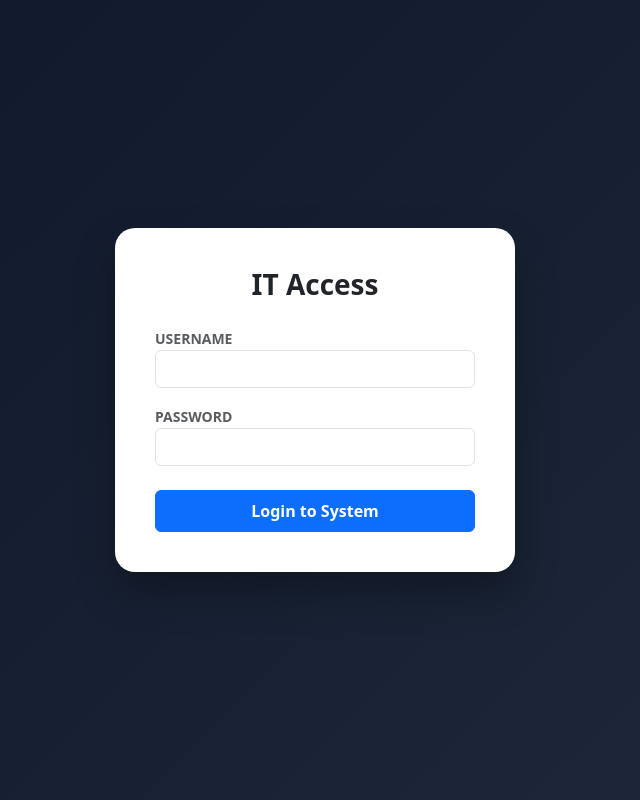
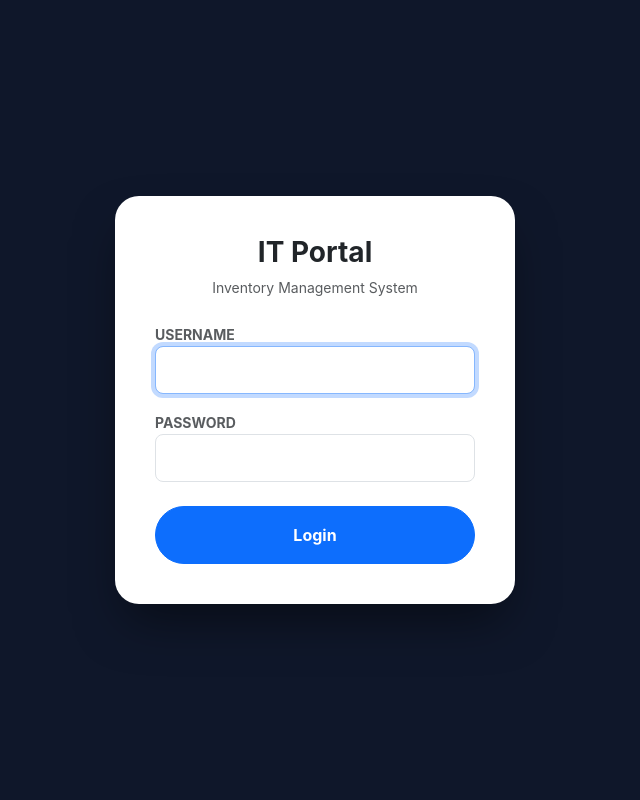
Before and after one commit to 3k100612-max/Inventory, a Flask app: page /login in a window 1280 px wide. Shown: the whole page, without its empty margins (325-965 px from the left). Run offline with Flask 3, Linux system fonts and the light colour scheme.

Commit message:
Update login.html

```diff
--- a/templates/login.html
+++ b/templates/login.html
@@ -3,30 +3,33 @@
 <head>
     <meta charset="UTF-8">
     <meta name="viewport" content="width=device-width, initial-scale=1.0">
-    <title>IT Login - Inventory Pro</title>
+    <title>IT Login</title>
     <link href="https://cdn.jsdelivr.net/npm/bootstrap@5.3.0/dist/css/bootstrap.min.css" rel="stylesheet">
     <style>
-        body { background: linear-gradient(135deg, #0f172a 0%, #1e293b 100%); height: 100vh; display: flex; align-items: center; justify-content: center; }
-        .login-card { background: white; padding: 40px; border-radius: 20px; box-shadow: 0 20px 40px rgba(0,0,0,0.3); width: 100%; max-width: 400px; }
+        body { background: #0f172a; height: 100vh; display: flex; align-items: center; justify-content: center; font-family: 'Inter', sans-serif; }
+        .login-card { background: white; padding: 40px; border-radius: 24px; box-shadow: 0 25px 50px -12px rgba(0,0,0,0.5); width: 100%; max-width: 400px; }
     </style>
 </head>
 <body>
     <div class="login-card">
-        <h3 class="fw-bold mb-4 text-center text-dark">IT Access</h3>
+        <div class="text-center mb-4">
+            <h3 class="fw-bold">IT Portal</h3>
+            <p class="text-muted small">Inventory Management System</p>
+        </div>
         <form method="POST">
             <div class="mb-3">
                 <label class="small fw-bold text-muted">USERNAME</label>
-                <input type="text" name="username" class="form-control" required>
+                <input type="text" name="username" class="form-control form-control-lg" required autofocus>
             </div>
             <div class="mb-4">
                 <label class="small fw-bold text-muted">PASSWORD</label>
-                <input type="password" name="password" class="form-control" required>
+                <input type="password" name="password" class="form-control form-control-lg" required>
             </div>
-            <button type="submit" class="btn btn-primary w-100 py-2 fw-bold">Login to System</button>
+            <button type="submit" class="btn btn-primary w-100 py-3 fw-bold rounded-pill">Login</button>
         </form>
         {% with messages = get_flashed_messages() %}
           {% if messages %}
-            <div class="alert alert-danger mt-3 small">{{ messages[0] }}</div>
+            <div class="alert alert-danger mt-3 small py-2">{{ messages[0] }}</div>
           {% endif %}
         {% endwith %}
     </div>
```
